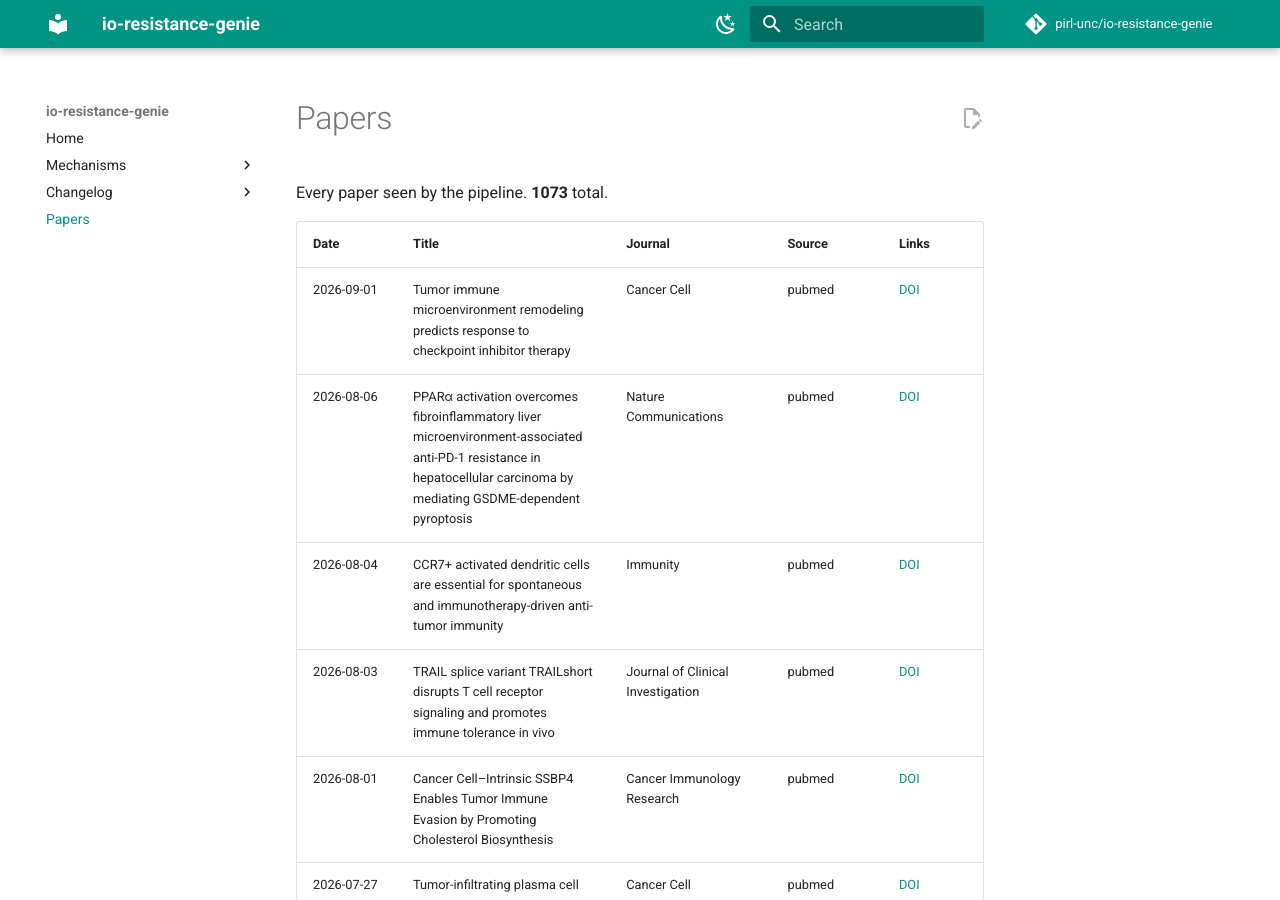
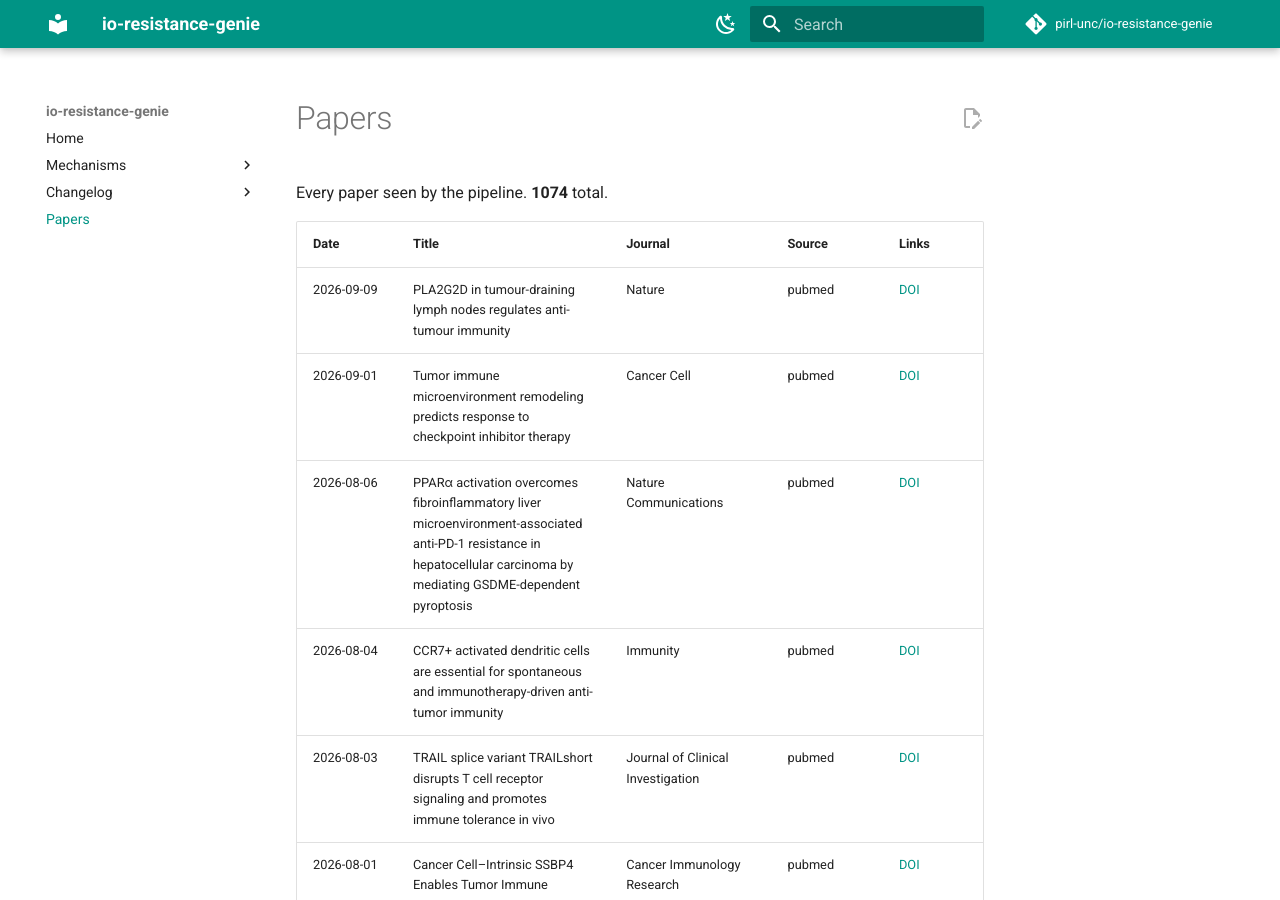
Before and after one commit to pirl-unc/io-resistance-genie, an MkDocs documentation site: the page built from docs/papers.md, in a window 1280 px wide and 900 px high. Built offline with MkDocs 1.6.1 and Material for MkDocs 9.7.7, drawn with Linux system fonts in a browser that asks for light colours; comment, search, counter and statistics services are not loaded.

Commit message:
chore: literature update 2026-09-17 — 1 novel, 0 refined, 0 challenged
Novel: PLA2G2D secretory phospholipase in TDLN paracortical macrophages
suppresses early CD8+ T cell expansion via enzyme-independent mechanism;
non-redundant with PD-1; AI-306 antibody blockade restores immunity in
anti-PD-1-resistant models (van Krimpen et al. 2026, Nature,
DOI: 10.1038/s41586-026-10954-1). First pre-TME TDLN-based checkpoint
in the synthesis.

Europe PMC API unavailable; paper identified via web search.

Co-Authored-By: Claude Sonnet 4.6 <noreply@anthropic.com>
Claude-Session: https://claude.ai/code/session_01WfAVNax7HZw94K1Byaczye

```diff
--- a/docs/papers.md
+++ b/docs/papers.md
@@ -1,9 +1,10 @@
 # Papers
 
-Every paper seen by the pipeline. **1073** total.
+Every paper seen by the pipeline. **1074** total.
 
 | Date | Title | Journal | Source | Links |
 | --- | --- | --- | --- | --- |
+| 2026-09-09 | PLA2G2D in tumour-draining lymph nodes regulates anti-tumour immunity | Nature | pubmed | [DOI](https://doi.org/10.1038/s41586-026-10954-1) |
 | 2026-09-01 | Tumor immune microenvironment remodeling predicts response to checkpoint inhibitor therapy | Cancer Cell | pubmed | [DOI](https://doi.org/10.1016/j.ccell.2026.08.007) |
 | 2026-08-06 | PPARα activation overcomes fibroinflammatory liver microenvironment-associated anti-PD-1 resistance in hepatocellular carcinoma by mediating GSDME-dependent pyroptosis | Nature Communications | pubmed | [DOI](https://doi.org/10.1038/s41467-026-75770-7) |
 | 2026-08-04 | CCR7+ activated dendritic cells are essential for spontaneous and immunotherapy-driven anti-tumor immunity | Immunity | pubmed | [DOI](https://doi.org/10.1016/j.immuni.2026.07.002) |
```
Also changed, not shown: docs/changelog/2026-09-17.md (added, +17 -0 lines), docs/index.md (+2 -1 lines), docs/mechanisms/tme-exclusion.md (+2 -1 lines), 4 other files.
